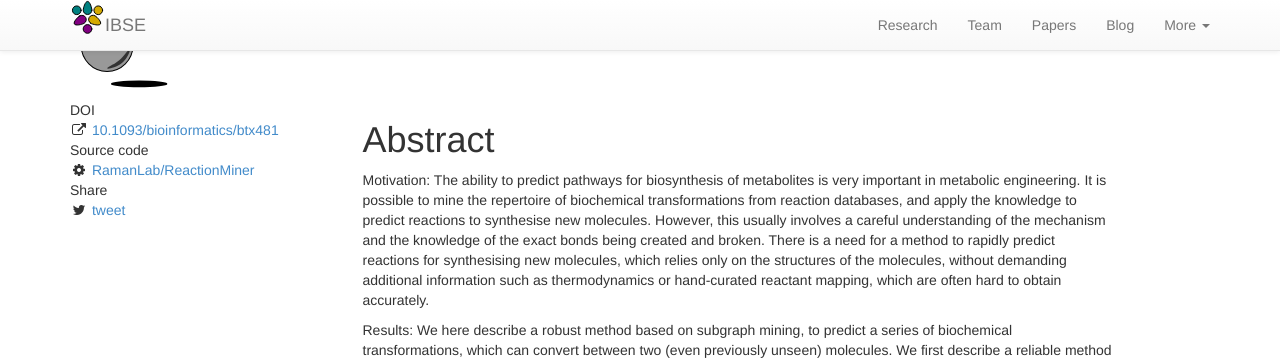
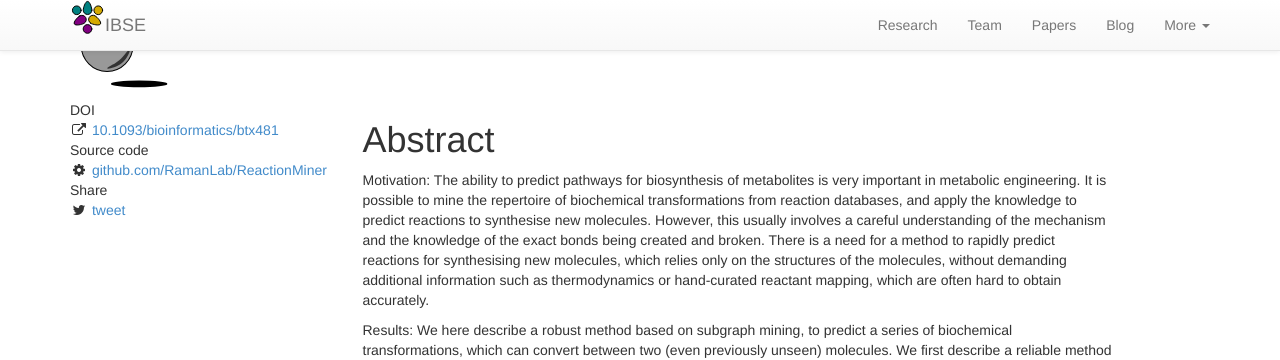
Before and after one commit to philge/ibse-iitm.github.io, a Jekyll site: the page built from papers/_posts/2017-07-26-ReactionMiner.md, in a window 1280 px wide. Shown: the top 360 px of the page. Built offline with Jekyll 4.4.1, drawn with Linux system fonts in a browser that asks for light colours; nearby versions of some CDN libraries; some of the changed lines change nothing that is shown.

Commit message:
Update 2017-07-26-ReactionMiner.md

```diff
--- a/papers/_posts/2017-07-26-ReactionMiner.md
+++ b/papers/_posts/2017-07-26-ReactionMiner.md
@@ -13,7 +13,7 @@ authors: "Sankar A, Ranu S, Raman K."
 image: /assets/images/papers/default-paper.svg
 pdf:
 pdflink:
-github: RamanLab/ReactionMiner
+github: https://github.com/RamanLab/ReactionMiner
 pmid:
 pmcid:
 f1000:
```
